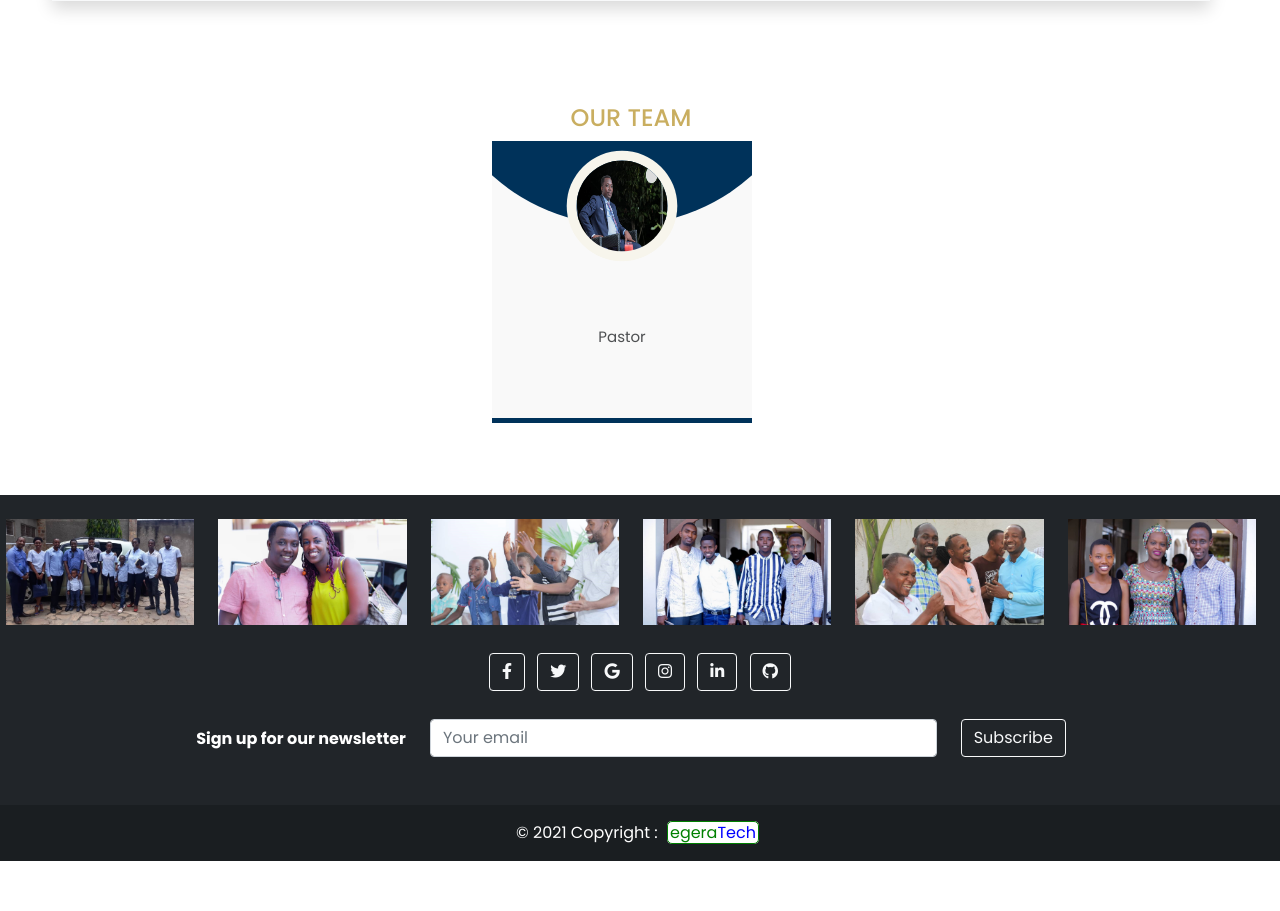
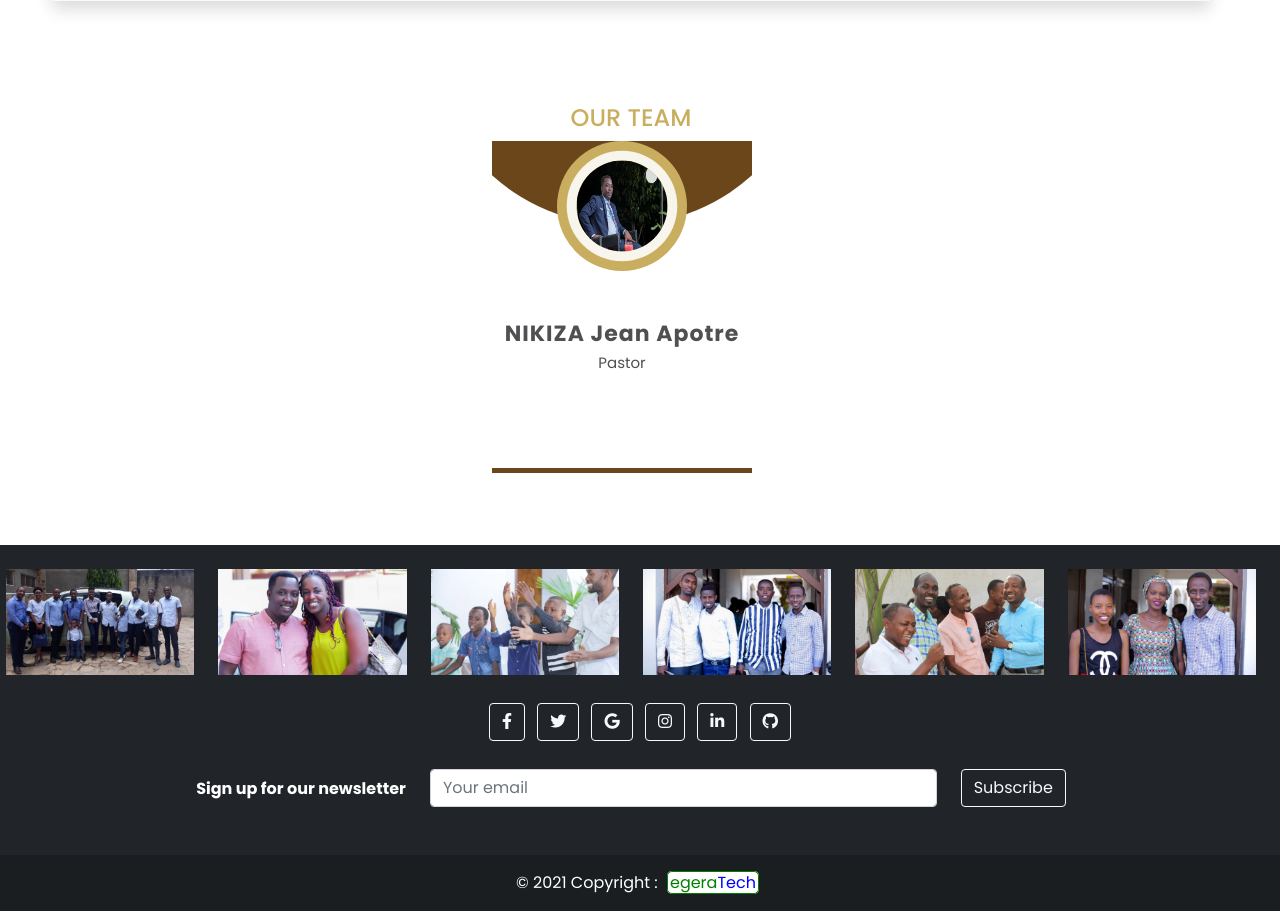
Before and after one commit to munyeshaka/littleFlockBurundi, a Django app: page /support_us/ in a window 1280 px wide. Shown: the part 526-1437 px from the top of the page. Before the commit the page ends 1387 px from the top, so only its background shows below. Run offline with Django 4.2, Linux system fonts and the light colour scheme; data comes from the database, SQL or seed files in the repository; some libraries are stand-ins or nearby versions; some web fonts are replaced.

Commit message:
design cart team final

```diff
--- a/assets/styles.css
+++ b/assets/styles.css
@@ -130,15 +130,15 @@ h1 div:first-child {
 
 .our-team {
     padding: 0 0 40px;
-    background: #f9f9f9;
+    background: white;
     text-align: center;
     overflow: hidden;
     position: relative;
-    border-bottom: 5px solid #00325a;
+    border-bottom: 5px solid #6b461b;
 }
 
 .our-team:hover {
-    border-bottom: 5px solid #2f2f2f;
+    border-bottom: 5px solid #6b461b;
 }
 
 .our-team .pic {
@@ -155,7 +155,7 @@ h1 div:first-child {
     width: 100%;
     height: 100%;
     border-radius: 50%;
-    background: #00325a;
+    background: #6b461b;
     position: absolute;
     bottom: 135%;
     right: 0;
@@ -167,7 +167,7 @@ h1 div:first-child {
 
 .our-team:hover .pic:before {
     height: 100%;
-    background: #2f2f2f;
+    background: #c9ae60;
 }
 
 .our-team .pic:after {
@@ -175,7 +175,7 @@ h1 div:first-child {
     width: 100%;
     height: 100%;
     border-radius: 50%;
-    background: #ffffff00;
+    background: #c9ae60;
     position: absolute;
     top: 0;
     left: 0;
@@ -184,7 +184,7 @@ h1 div:first-child {
 }
 
 .our-team:hover .pic:after {
-    background: #145889;
+    background: #6b461b;
 }
 
 .our-team .pic img {
@@ -228,7 +228,8 @@ h1 div:first-child {
     width: 100%;
     padding-top: 10px;
     margin: 0;
-    background: #2f2f2f;
+    color: white;
+    background: #c9ae60;
     position: absolute;
     bottom: -100px;
     left: 0;
--- a/flock/templates/flock/support_us.html
+++ b/flock/templates/flock/support_us.html
@@ -41,9 +41,10 @@
                         <img src="{{team.photo.url}}">
                     </div>
                     <div class="team-content">
-                        <h3 class="title">{{team.full_name}}</h3>
+                        <h3 class="title">{{team.full_Name}}</h3>
                         <span class="post">{{team.service}}</span>
                     </div>
+                    <br>
                     <ul class="social">
                         <li>{{team.email}}</li>
                         <li>{{team.phone_1}}</li>
```
